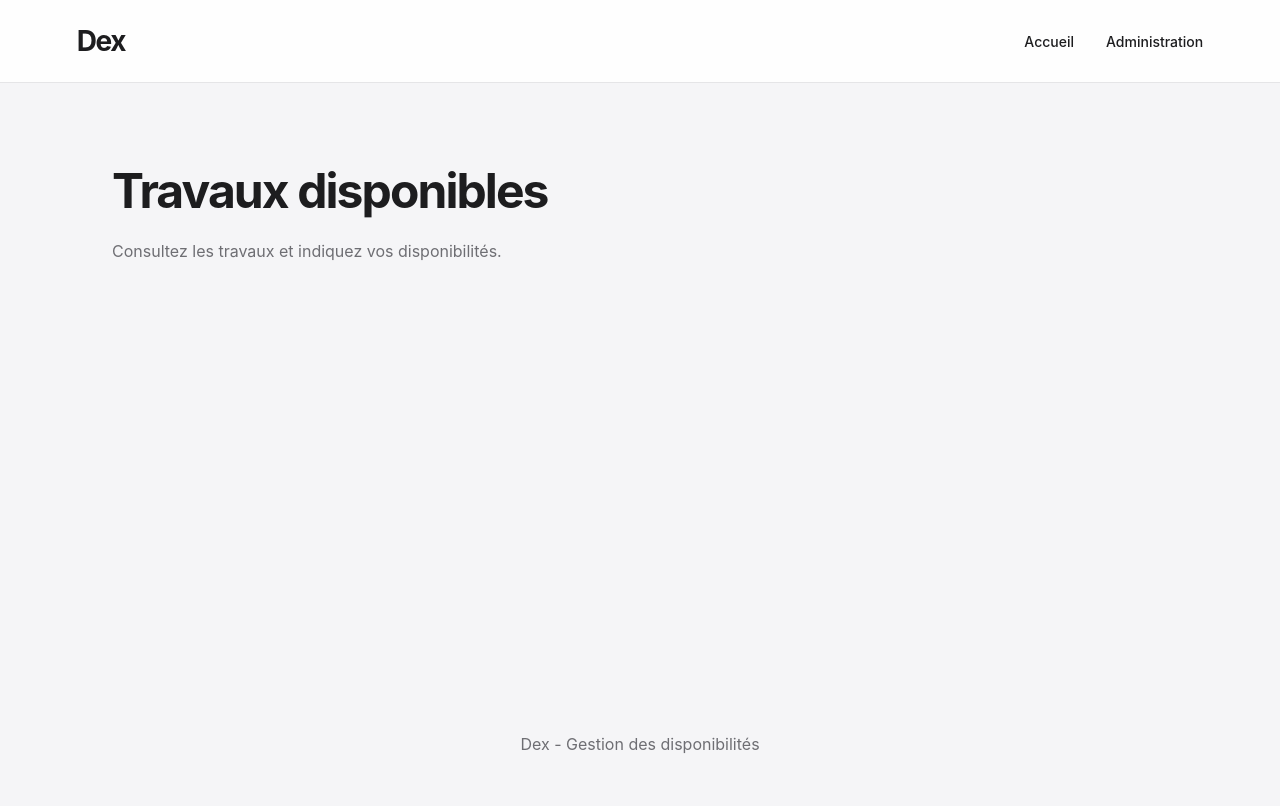
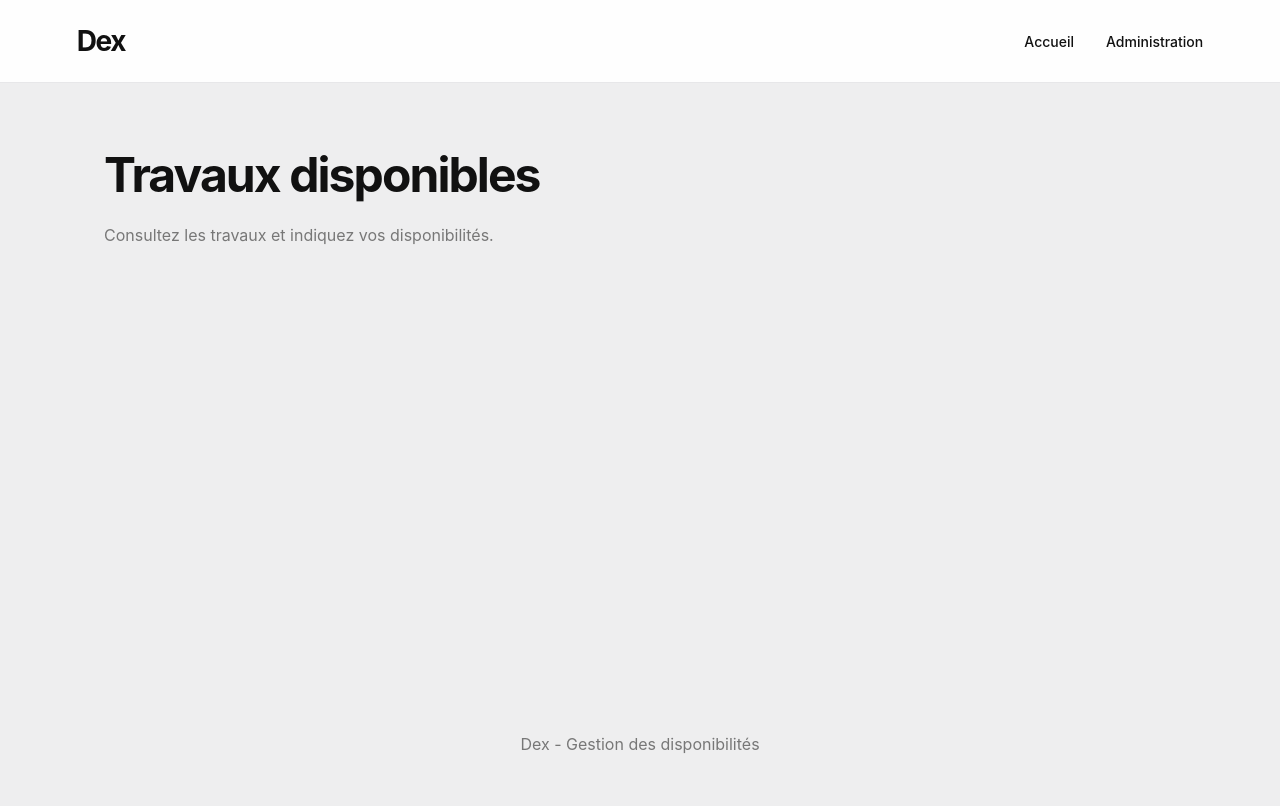
Before and after one commit to Sara-Belhadj/dex-fullstack, a PHP site: page / in a window 1280 px wide. Run offline with PHP 8.4, Linux system fonts and the light colour scheme.

Commit message:
Refine page layout

```diff
--- a/site/css/style.css
+++ b/site/css/style.css
@@ -1,10 +1,10 @@
 :root {
-    --background: #f5f5f7;
+    --background: #eeeeef;
     --surface: #ffffff;
-    --text-primary: #1d1d1f;
-    --text-secondary: #6e6e73;
-    --accent: #007aff;
-    --border: #e5e5e7;
+    --text-primary: #111111;
+    --text-secondary: #777777;
+    --accent: #111111;
+    --border: #e7e7e9;
 }
 
 * {
@@ -58,7 +58,7 @@ main {
     max-width: 1120px;
     min-height: 75vh;
     margin: 0 auto;
-    padding: 80px 32px;
+    padding: 64px 24px 100px;
 }
 
 h1, h2, h3 {
```
